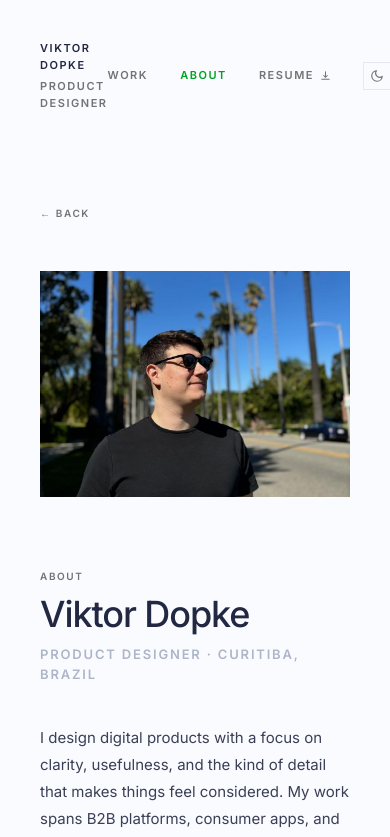
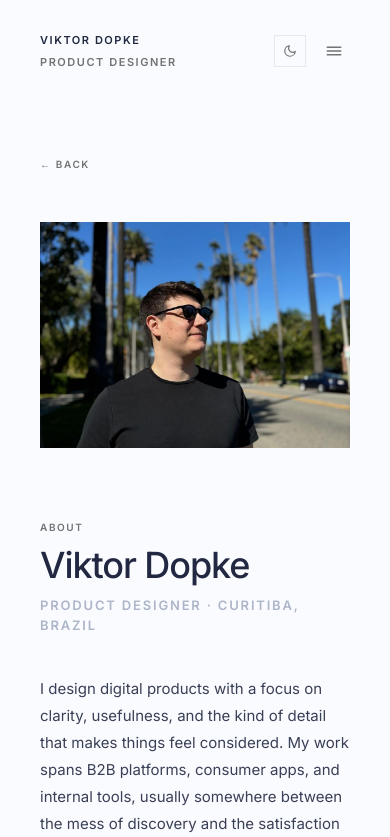
Before and after one commit to ViktorSkope/Design-Portfolio, a React (Vite) app: page /about in a window 390 px wide. Shown: the top 837 px of the page. Built offline with nearby package versions, Linux system fonts and the light colour scheme.

Commit message:
Hamburger Menu - Mobile

```diff
--- a/src/components/Navbar.tsx
+++ b/src/components/Navbar.tsx
@@ -1,3 +1,4 @@
+import { useState } from "react";
 import { Link, useLocation } from "react-router-dom";
 import { useTheme } from "../context/ThemeContext";
 
@@ -25,16 +26,42 @@ function MoonIcon() {
   );
 }
 
+function HamburgerIcon({ open }: { open: boolean }) {
+  return (
+    <svg width="18" height="18" viewBox="0 0 24 24" fill="none" stroke="currentColor" strokeWidth="2" strokeLinecap="round" aria-hidden="true">
+      {open ? (
+        <>
+          <line x1="18" y1="6" x2="6" y2="18" />
+          <line x1="6" y1="6" x2="18" y2="18" />
+        </>
+      ) : (
+        <>
+          <line x1="3" y1="7" x2="21" y2="7" />
+          <line x1="3" y1="12" x2="21" y2="12" />
+          <line x1="3" y1="17" x2="21" y2="17" />
+        </>
+      )}
+    </svg>
+  );
+}
+
 export default function Navbar() {
   const { pathname } = useLocation();
   const { theme, toggle } = useTheme();
+  const [menuOpen, setMenuOpen] = useState(false);
   const isAbout = pathname === "/about";
 
-  const activeClass = "text-[#00a223] text-[11px] font-semibold uppercase tracking-[0.14em] hover:opacity-60 transition-opacity duration-200";
-  const inactiveClass = "text-[#737373] dark:text-[#5a6080] text-[11px] font-semibold uppercase tracking-[0.14em] hover:text-[#222841] dark:hover:text-[#c8cfe8] transition-colors duration-200";
+  const activeClass =
+    "text-[#00a223] text-[11px] font-semibold uppercase tracking-[0.14em] hover:opacity-60 transition-opacity duration-200";
+  const inactiveClass =
+    "text-[#737373] dark:text-[#5a6080] text-[11px] font-semibold uppercase tracking-[0.14em] hover:text-[#222841] dark:hover:text-[#c8cfe8] transition-colors duration-200";
+
+  const closeMenu = () => setMenuOpen(false);
 
   return (
-    <header className="flex items-center justify-between py-10">
+    <header className="relative py-8 md:py-10">
+      {/* ── Top bar ─────────────────────────────────────────────────────── */}
+      <div className="flex items-center justify-between">
         {/* Left: name + title */}
         <div className="flex flex-col gap-[5px]">
           <span className="text-[#222841] dark:text-[#c8cfe8] text-[11px] font-semibold uppercase tracking-[0.14em]">
@@ -45,8 +72,8 @@ export default function Navbar() {
           </span>
         </div>
 
-      {/* Right: nav */}
-      <nav className="flex items-center gap-8">
+        {/* Desktop nav */}
+        <nav className="hidden md:flex items-center gap-8">
           <Link to="/#work" className={isAbout ? inactiveClass : activeClass}>
             Work
           </Link>
@@ -64,8 +91,6 @@ export default function Navbar() {
               <path d="M4 20h16" />
             </svg>
           </a>
-
-        {/* Theme toggle */}
           <button
             onClick={toggle}
             aria-label="Toggle colour scheme"
@@ -74,6 +99,60 @@ export default function Navbar() {
             {theme === "dark" ? <SunIcon /> : <MoonIcon />}
           </button>
         </nav>
+
+        {/* Mobile: theme toggle + hamburger */}
+        <div className="flex md:hidden items-center gap-3">
+          <button
+            onClick={toggle}
+            aria-label="Toggle colour scheme"
+            className="flex items-center justify-center w-8 h-8 text-[#737373] dark:text-[#5a6080] hover:text-[#222841] dark:hover:text-[#c8cfe8] border border-[#e4e8f0] dark:border-[#1e2535] hover:border-[#222841] dark:hover:border-[#c8cfe8] transition-colors duration-200"
+          >
+            {theme === "dark" ? <SunIcon /> : <MoonIcon />}
+          </button>
+          <button
+            onClick={() => setMenuOpen((v) => !v)}
+            aria-label={menuOpen ? "Close menu" : "Open menu"}
+            aria-expanded={menuOpen}
+            className="flex items-center justify-center w-8 h-8 text-[#737373] dark:text-[#5a6080] hover:text-[#222841] dark:hover:text-[#c8cfe8] transition-colors duration-200"
+          >
+            <HamburgerIcon open={menuOpen} />
+          </button>
+        </div>
+      </div>
+
+      {/* ── Mobile drawer ────────────────────────────────────────────────── */}
+      {menuOpen && (
+        <nav className="md:hidden absolute left-0 right-0 top-full z-40 bg-[#f9fbff] dark:bg-[#0d1017] border-t border-[#e4e8f0] dark:border-[#1a1f2e] shadow-[0_8px_32px_rgba(0,0,0,0.06)] dark:shadow-[0_8px_32px_rgba(0,0,0,0.3)]">
+          <div className="flex flex-col py-2">
+            <Link
+              to="/#work"
+              onClick={closeMenu}
+              className={`px-6 py-4 ${isAbout ? inactiveClass : activeClass}`}
+            >
+              Work
+            </Link>
+            <Link
+              to="/about"
+              onClick={closeMenu}
+              className={`px-6 py-4 ${isAbout ? activeClass : inactiveClass}`}
+            >
+              About
+            </Link>
+            <a
+              href="/Viktor-Dopke-Resume.pdf"
+              download="Viktor-Dopke-Resume.pdf"
+              onClick={closeMenu}
+              className={`px-6 py-4 flex items-center gap-2 ${inactiveClass}`}
+            >
+              Resume
+              <svg xmlns="http://www.w3.org/2000/svg" width="11" height="11" viewBox="0 0 24 24" fill="none" stroke="currentColor" strokeWidth="2.2" strokeLinecap="round" strokeLinejoin="round" aria-hidden="true">
+                <path d="M12 4v12m0 0-4-4m4 4 4-4" />
+                <path d="M4 20h16" />
+              </svg>
+            </a>
+          </div>
+        </nav>
+      )}
     </header>
   );
 }
```
Lines whose indentation alone changed are shown as unchanged.
